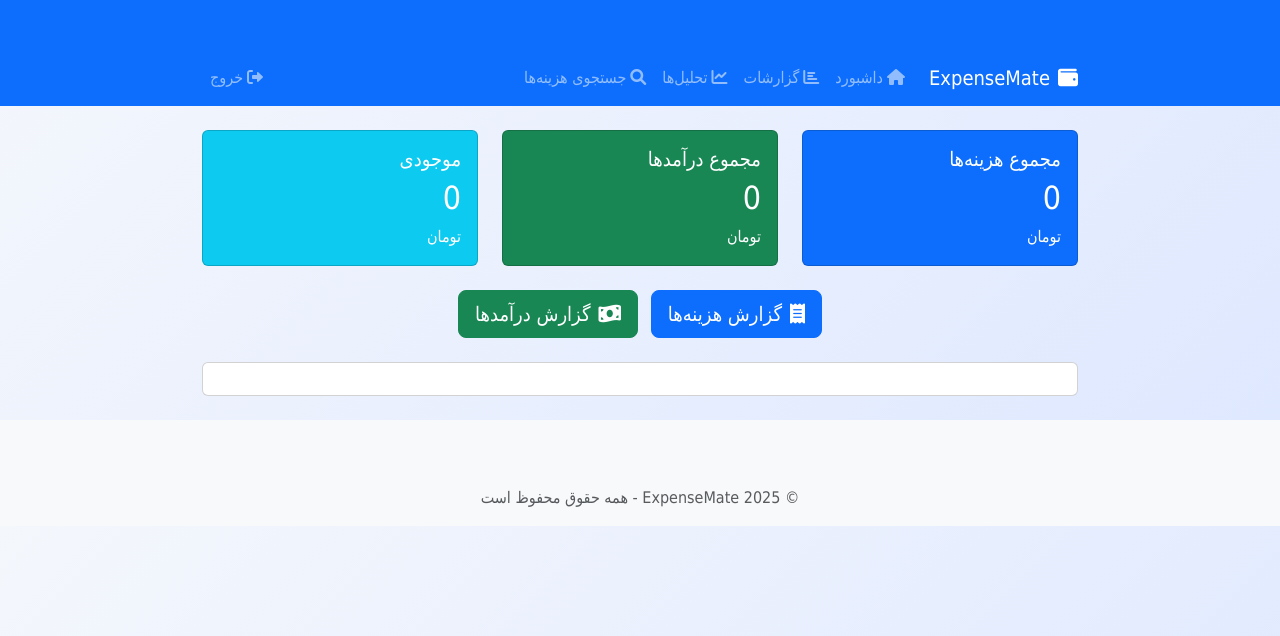
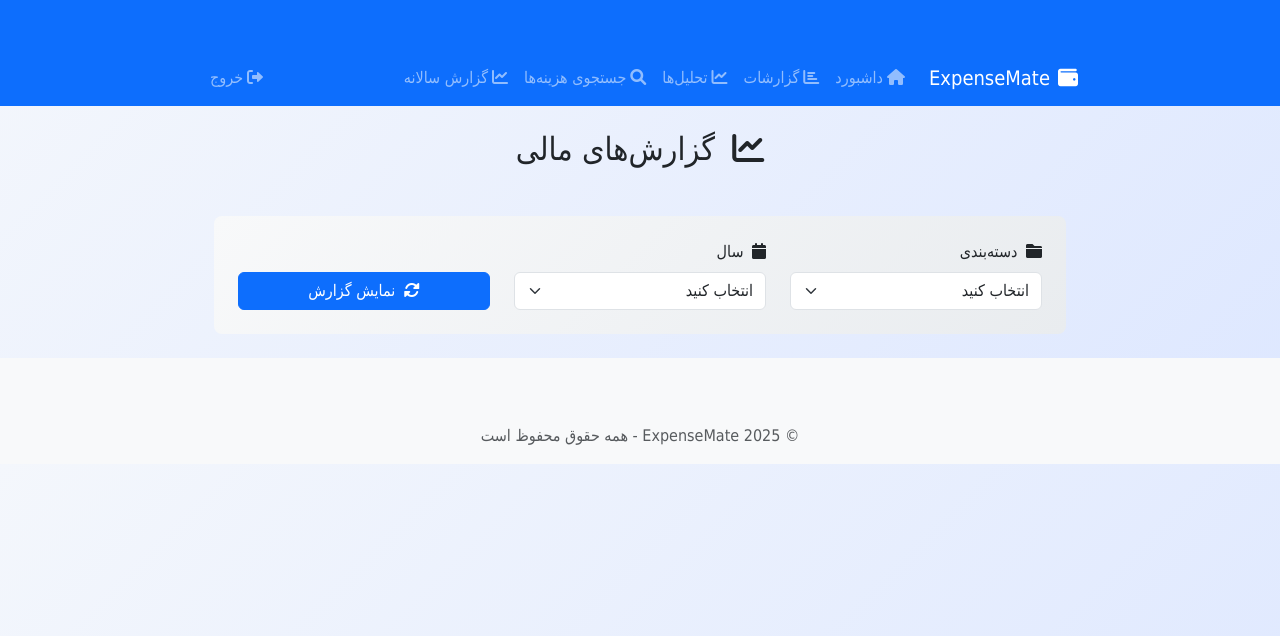
Before and after one commit to saeedzarbi/MoneyFlow, a Flask app: page /report in a window 1280 px wide. Shown: the top 636 px of the page. Run offline with Flask 3, Linux system fonts and the light colour scheme; the visitor is signed in with stand-in values (Sample User, id 1).

Commit message:
Add category yearly report API endpoint and corresponding JavaScript functionality for generating financial reports. Update report HTML template for improved layout and user interaction, including loading indicators and dynamic chart rendering.

```diff
--- a/Mate/routes.py
+++ b/Mate/routes.py
@@ -10,6 +10,7 @@ from persiantools.jdatetime import JalaliDate
 import requests
 import os
 from dotenv import load_dotenv
+from sqlalchemy import func
 
 load_dotenv()
 
@@ -218,7 +219,7 @@ def add_expense():
 
 @auth_bp.route('/report')
 @login_required
-def reports():
+def report():
     return render_template('report.html')
 
 @auth_bp.route('/get_all_report', methods=['GET'])
@@ -859,3 +860,64 @@ def get_category_expenses_summary():
 @login_required
 def category_expenses_page():
     return render_template('category_expenses.html')
+
+@auth_bp.route('/api/category_yearly_report')
+def category_yearly_report():
+    try:
+        category_id = request.args.get('category_id', type=int)
+        year = request.args.get('year', type=int)
+
+        if not category_id or not year:
+            return jsonify({'success': False, 'message': 'پارامترهای ورودی نامعتبر هستند'})
+
+        # دریافت اطلاعات دسته‌بندی
+        category = Category.query.get(category_id)
+        if not category:
+            return jsonify({'success': False, 'message': 'دسته‌بندی مورد نظر یافت نشد'})
+
+        # دریافت کل هزینه‌های سال برای محاسبه درصد
+        total_year_expenses = db.session.query(func.sum(Expense.amount)).filter(
+            extract('year', Expense.date) == year
+        ).scalar() or 0
+
+        # دریافت هزینه‌های ماهانه دسته‌بندی
+        monthly_expenses = db.session.query(
+            extract('month', Expense.date).label('month'),
+            func.sum(Expense.amount).label('amount'),
+            func.count(Expense.id).label('count')
+        ).filter(
+            Expense.category_id == category_id,
+            extract('year', Expense.date) == year
+        ).group_by(
+            extract('month', Expense.date)
+        ).all()
+
+        # محاسبه آمار کلی
+        total_category_amount = sum(expense.amount for expense in monthly_expenses)
+        average_monthly = total_category_amount / 12 if total_category_amount > 0 else 0
+        percentage_of_total = (total_category_amount / total_year_expenses * 100) if total_year_expenses > 0 else 0
+
+        # تبدیل نتایج به فرمت مورد نیاز
+        monthly_data = []
+        for expense in monthly_expenses:
+            percentage = (expense.amount / total_category_amount * 100) if total_category_amount > 0 else 0
+            monthly_data.append({
+                'month': int(expense.month),
+                'amount': expense.amount,
+                'transaction_count': expense.count,
+                'percentage': round(percentage, 2)
+            })
+
+        return jsonify({
+            'success': True,
+            'monthly_data': monthly_data,
+            'stats': {
+                'total_amount': total_category_amount,
+                'average_monthly': average_monthly,
+                'percentage_of_total': round(percentage_of_total, 2)
+            }
+        })
+
+    except Exception as e:
+        print(f"Error in category_yearly_report: {str(e)}")
+        return jsonify({'success': False, 'message': 'خطا در پردازش درخواست'})
--- a/Mate/static/js/report.js
+++ b/Mate/static/js/report.js
@@ -252,3 +252,194 @@ $(document).on("click", ".delete-income", function() {
         }
     });
 });
+
+document.addEventListener('DOMContentLoaded', function() {
+    // تعریف متغیرهای گلوبال
+    let expenseChart = null;
+    const persianMonths = [
+        'فروردین', 'اردیبهشت', 'خرداد', 'تیر', 'مرداد', 'شهریور',
+        'مهر', 'آبان', 'آذر', 'دی', 'بهمن', 'اسفند'
+    ];
+
+    function initializePage() {
+        loadCategories();
+        setupYearSelect();
+        setupEventListeners();
+    }
+
+    function loadCategories() {
+        const categorySelect = document.getElementById('categorySelect');
+        categorySelect.innerHTML = '<option value="">در حال بارگذاری...</option>';
+        categorySelect.disabled = true;
+
+        fetch('/get_categories')
+            .then(response => response.json())
+            .then(data => {
+                if (data.success) {
+                    categorySelect.innerHTML = '<option value="">انتخاب کنید</option>';
+                    data.categories.forEach(category => {
+                        const option = document.createElement('option');
+                        option.value = category.id;
+                        option.textContent = category.name;
+                        categorySelect.appendChild(option);
+                    });
+                } else {
+                    throw new Error(data.message || 'خطا در دریافت لیست دسته‌بندی‌ها');
+                }
+            })
+            .catch(error => {
+                console.error('Error loading categories:', error);
+                categorySelect.innerHTML = '<option value="">خطا در بارگذاری</option>';
+            })
+            .finally(() => {
+                categorySelect.disabled = false;
+            });
+    }
+
+    // تنظیم سال‌ها
+    function setupYearSelect() {
+        const yearSelect = document.getElementById('yearSelect');
+        const currentYear = new Date().toLocaleDateString('fa-IR', { year: 'numeric' });
+        const startYear = 1400; // می‌توانید این مقدار را تغییر دهید
+        const endYear = parseInt(currentYear);
+
+        yearSelect.innerHTML = '<option value="">انتخاب کنید</option>';
+        for (let year = endYear; year >= startYear; year--) {
+            const option = document.createElement('option');
+            option.value = year;
+            option.textContent = year;
+            yearSelect.appendChild(option);
+        }
+    }
+
+    // تنظیم event listeners
+    function setupEventListeners() {
+        document.getElementById('generateReport').addEventListener('click', generateReport);
+    }
+
+    // تولید گزارش
+    function generateReport() {
+        const categoryId = document.getElementById('categorySelect').value;
+        const year = document.getElementById('yearSelect').value;
+
+        if (!categoryId || !year) {
+            alert('لطفاً دسته‌بندی و سال را انتخاب کنید');
+            return;
+        }
+
+        showLoading(true);
+        fetch(`/api/category_yearly_report?category_id=${categoryId}&year=${year}`)
+            .then(response => response.json())
+            .then(data => {
+                if (data.success) {
+                    updateChart(data.monthly_data);
+                    updateStats(data.stats);
+                    updateTable(data.monthly_data);
+                    showReportSections(true);
+                } else {
+                    throw new Error(data.message || 'خطا در دریافت اطلاعات');
+                }
+            })
+            .catch(error => {
+                console.error('Error generating report:', error);
+                alert('خطا در دریافت اطلاعات: ' + error.message);
+            })
+            .finally(() => {
+                showLoading(false);
+            });
+    }
+
+    // به‌روزرسانی نمودار
+    function updateChart(monthlyData) {
+        const ctx = document.getElementById('expenseChart').getContext('2d');
+
+        if (expenseChart) {
+            expenseChart.destroy();
+        }
+
+        const amounts = new Array(12).fill(0);
+        monthlyData.forEach(data => {
+            amounts[data.month - 1] = data.amount;
+        });
+
+        expenseChart = new Chart(ctx, {
+            type: 'bar',
+            data: {
+                labels: persianMonths,
+                datasets: [{
+                    label: 'مبلغ هزینه (تومان)',
+                    data: amounts,
+                    backgroundColor: 'rgba(54, 162, 235, 0.5)',
+                    borderColor: 'rgba(54, 162, 235, 1)',
+                    borderWidth: 1
+                }]
+            },
+            options: {
+                responsive: true,
+                maintainAspectRatio: false,
+                scales: {
+                    y: {
+                        beginAtZero: true,
+                        ticks: {
+                            callback: function(value) {
+                                return new Intl.NumberFormat('fa-IR').format(value) + ' تومان';
+                            }
+                        }
+                    }
+                },
+                plugins: {
+                    tooltip: {
+                        callbacks: {
+                            label: function(context) {
+                                return new Intl.NumberFormat('fa-IR').format(context.raw) + ' تومان';
+                            }
+                        }
+                    }
+                }
+            }
+        });
+    }
+
+    // به‌روزرسانی آمار
+    function updateStats(stats) {
+        document.getElementById('totalExpense').textContent =
+            new Intl.NumberFormat('fa-IR').format(stats.total_amount) + ' تومان';
+        document.getElementById('averageExpense').textContent =
+            new Intl.NumberFormat('fa-IR').format(stats.average_monthly) + ' تومان';
+        document.getElementById('expensePercentage').textContent =
+            new Intl.NumberFormat('fa-IR').format(stats.percentage_of_total) + '%';
+    }
+
+    // به‌روزرسانی جدول
+    function updateTable(monthlyData) {
+        const tableBody = document.getElementById('expenseTable');
+        tableBody.innerHTML = '';
+
+        monthlyData.forEach(data => {
+            const row = document.createElement('tr');
+            row.innerHTML = `
+                <td>${persianMonths[data.month - 1]}</td>
+                <td>${new Intl.NumberFormat('fa-IR').format(data.amount)} تومان</td>
+                <td>${new Intl.NumberFormat('fa-IR').format(data.percentage)}%</td>
+                <td>${new Intl.NumberFormat('fa-IR').format(data.transaction_count)}</td>
+            `;
+            tableBody.appendChild(row);
+        });
+    }
+
+    // نمایش/مخفی کردن بخش‌های گزارش
+    function showReportSections(show) {
+        const sections = ['chartSection', 'statsSection', 'tableSection'];
+        sections.forEach(id => {
+            document.getElementById(id).style.display = show ? 'block' : 'none';
+        });
+    }
+
+    // نمایش/مخفی کردن لودینگ
+    function showLoading(show) {
+        document.getElementById('loading').style.display = show ? 'block' : 'none';
+    }
+
+    // شروع اجرای اسکریپت
+    initializePage();
+});
--- a/Mate/templates/base.html
+++ b/Mate/templates/base.html
@@ -41,8 +41,13 @@
                         </a>
                     </li>
                     <li class="nav-item">
-                        <a class="nav-link" href="{{ url_for('auth.category_expenses_page') }}">
+                        <a class="nav-link" href="{{ url_for('auth_bp.category_expenses') }}">
                             <i class="fas fa-search me-1"></i>جستجوی هزینه‌ها
+                        </a>
+                    </li>
+                    <li class="nav-item">
+                        <a class="nav-link" href="{{ url_for('auth_bp.report') }}">
+                            <i class="fas fa-chart-line me-1"></i>گزارش سالانه
                         </a>
                     </li>
                 </ul>
--- a/Mate/templates/report.html
+++ b/Mate/templates/report.html
@@ -1,119 +1,192 @@
 {% extends "base.html" %}
 
-{% block title %}گزارش هزینه‌ها و درآمدها{% endblock %}
+{% block title %}گزارش‌های مالی{% endblock %}
+
+{% block extra_css %}
+<style>
+    .report-card {
+        background: linear-gradient(135deg, #ffffff 0%, #f8f9fa 100%);
+        border: none;
+        box-shadow: 0 4px 6px rgba(0, 0, 0, 0.1);
+        transition: transform 0.3s ease;
+    }
+    .report-card:hover {
+        transform: translateY(-5px);
+    }
+    .chart-container {
+        position: relative;
+        height: 400px;
+        margin-bottom: 2rem;
+    }
+    .filter-section {
+        background: linear-gradient(135deg, #f8f9fa 0%, #e9ecef 100%);
+        padding: 1.5rem;
+        border-radius: 0.5rem;
+        margin-bottom: 2rem;
+    }
+    .stats-card {
+        background: linear-gradient(135deg, #ffffff 0%, #f8f9fa 100%);
+        border: none;
+        box-shadow: 0 2px 4px rgba(0, 0, 0, 0.05);
+        margin-bottom: 1rem;
+    }
+    .table th {
+        background-color: #f8f9fa;
+    }
+    .loading {
+        display: none;
+        position: fixed;
+        top: 50%;
+        left: 50%;
+        transform: translate(-50%, -50%);
+        z-index: 1000;
+        background: rgba(255, 255, 255, 0.9);
+        padding: 2rem;
+        border-radius: 0.5rem;
+        box-shadow: 0 4px 6px rgba(0, 0, 0, 0.1);
+    }
+    .loading i {
+        font-size: 2rem;
+        color: #0d6efd;
+        animation: spin 1s linear infinite;
+    }
+    @keyframes spin {
+        0% { transform: rotate(0deg); }
+        100% { transform: rotate(360deg); }
+    }
+</style>
+{% endblock %}
 
 {% block content %}
+<div class="container mt-4">
+    <div class="row mb-4">
+        <div class="col-12">
+            <h2 class="text-center mb-4">
+                <i class="fas fa-chart-line me-2"></i>
+                گزارش‌های مالی
+            </h2>
+        </div>
+    </div>
+
+    <!-- فیلترها -->
+    <div class="filter-section mb-4">
         <div class="row">
-    <!-- Summary Cards -->
-    <div class="col-md-4 mb-4">
-        <div class="card bg-primary text-white h-100">
-            <div class="card-body">
-                <h5 class="card-title">مجموع هزینه‌ها</h5>
-                <h2 class="card-text" id="totalCosts">0</h2>
-                <p class="card-text">تومان</p>
+            <div class="col-md-4">
+                <div class="form-group">
+                    <label for="categorySelect" class="form-label">
+                        <i class="fas fa-folder me-1"></i>
+                        دسته‌بندی
+                    </label>
+                    <select class="form-select" id="categorySelect">
+                        <option value="">انتخاب کنید</option>
+                    </select>
+                </div>
+            </div>
+            <div class="col-md-4">
+                <div class="form-group">
+                    <label for="yearSelect" class="form-label">
+                        <i class="fas fa-calendar me-1"></i>
+                        سال
+                    </label>
+                    <select class="form-select" id="yearSelect">
+                        <option value="">انتخاب کنید</option>
+                    </select>
+                </div>
+            </div>
+            <div class="col-md-4 d-flex align-items-end">
+                <button class="btn btn-primary w-100" id="generateReport">
+                    <i class="fas fa-sync-alt me-1"></i>
+                    نمایش گزارش
+                </button>
             </div>
         </div>
     </div>
-    <div class="col-md-4 mb-4">
-        <div class="card bg-success text-white h-100">
+
+    <!-- نمایش لودینگ -->
+    <div class="loading" id="loading">
+        <i class="fas fa-spinner"></i>
+        <p class="mt-2">در حال دریافت اطلاعات...</p>
+    </div>
+
+    <!-- نمودار -->
+    <div class="card report-card mb-4" id="chartSection" style="display: none;">
         <div class="card-body">
-                <h5 class="card-title">مجموع درآمدها</h5>
-                <h2 class="card-text" id="totalIncoms">0</h2>
-                <p class="card-text">تومان</p>
+            <h4 class="card-title text-center mb-4">
+                <i class="fas fa-chart-bar me-2"></i>
+                نمودار هزینه‌های ماهانه
+            </h4>
+            <div class="chart-container">
+                <canvas id="expenseChart"></canvas>
             </div>
         </div>
     </div>
-    <div class="col-md-4 mb-4">
-        <div class="card bg-info text-white h-100">
-            <div class="card-body">
-                <h5 class="card-title">موجودی</h5>
-                <h2 class="card-text" id="balance">0</h2>
-                <p class="card-text">تومان</p>
+
+    <!-- آمار کلی -->
+    <div class="row" id="statsSection" style="display: none;">
+        <div class="col-md-4">
+            <div class="card stats-card">
+                <div class="card-body text-center">
+                    <h5 class="card-title">
+                        <i class="fas fa-money-bill-wave me-2"></i>
+                        مجموع هزینه‌ها
+                    </h5>
+                    <p class="card-text h3" id="totalExpense">0 تومان</p>
+                </div>
+            </div>
+        </div>
+        <div class="col-md-4">
+            <div class="card stats-card">
+                <div class="card-body text-center">
+                    <h5 class="card-title">
+                        <i class="fas fa-chart-line me-2"></i>
+                        میانگین ماهانه
+                    </h5>
+                    <p class="card-text h3" id="averageExpense">0 تومان</p>
+                </div>
+            </div>
+        </div>
+        <div class="col-md-4">
+            <div class="card stats-card">
+                <div class="card-body text-center">
+                    <h5 class="card-title">
+                        <i class="fas fa-percentage me-2"></i>
+                        درصد از کل هزینه‌ها
+                    </h5>
+                    <p class="card-text h3" id="expensePercentage">0%</p>
                 </div>
             </div>
         </div>
     </div>
 
-<!-- Report Buttons -->
-<div class="row mb-4">
-    <div class="col-12 text-center">
-        <button class="btn btn-primary btn-lg me-2" id="filterBtn">
-            <i class="fas fa-receipt me-2"></i>گزارش هزینه‌ها
-        </button>
-        <button class="btn btn-success btn-lg" id="incomeBtn">
-            <i class="fas fa-money-bill-wave me-2"></i>گزارش درآمدها
-        </button>
-    </div>
-</div>
-
-<!-- Report Section -->
-<div class="row">
-    <div class="col-12">
-        <div class="card">
+    <!-- جدول جزئیات -->
+    <div class="card report-card mt-4" id="tableSection" style="display: none;">
         <div class="card-body">
-                <div id="reportSection" class="table-responsive">
-                    <!-- Report content will be loaded here -->
-                </div>
-            </div>
-        </div>
-    </div>
-</div>
-
-<!-- Expense Details Modal -->
-<div class="modal fade" id="expenseDetailsModal" tabindex="-1">
-    <div class="modal-dialog modal-lg">
-        <div class="modal-content">
-            <div class="modal-header">
-                <h5 class="modal-title">جزئیات هزینه‌ها</h5>
-                <button type="button" class="btn-close" data-bs-dismiss="modal"></button>
-            </div>
-            <div class="modal-body">
+            <h4 class="card-title text-center mb-4">
+                <i class="fas fa-table me-2"></i>
+                جزئیات هزینه‌های ماهانه
+            </h4>
             <div class="table-responsive">
                 <table class="table table-hover">
                     <thead>
                         <tr>
+                            <th>ماه</th>
                             <th>مبلغ</th>
-                                <th>توضیحات</th>
-                                <th>تاریخ</th>
-                                <th>عملیات</th>
+                            <th>درصد از کل سال</th>
+                            <th>تعداد تراکنش</th>
                         </tr>
                     </thead>
-                        <tbody id="expenseDetailsBody"></tbody>
+                    <tbody id="expenseTable">
+                    </tbody>
                 </table>
-                </div>
-            </div>
-        </div>
-    </div>
-</div>
-
-<!-- Income Details Modal -->
-<div class="modal fade" id="incomeDetailsModal" tabindex="-1">
-    <div class="modal-dialog modal-lg">
-        <div class="modal-content">
-            <div class="modal-header">
-                <h5 class="modal-title">جزئیات درآمدها</h5>
-                <button type="button" class="btn-close" data-bs-dismiss="modal"></button>
-            </div>
-            <div class="modal-body">
-                <div class="table-responsive">
-                    <table class="table table-hover">
-                        <thead>
-                            <tr>
-                                <th>مبلغ</th>
-                                <th>توضیحات</th>
-                                <th>تاریخ</th>
-                                <th>عملیات</th>
-                            </tr>
-                        </thead>
-                        <tbody id="incomeDetailsBody"></tbody>
-                    </table>
-                </div>
             </div>
         </div>
     </div>
 </div>
 {% endblock %}
 
-{% block extra_js %}
+{% block scripts %}
+<!-- Chart.js -->
+<script src="https://cdn.jsdelivr.net/npm/chart.js"></script>
+<!-- Custom JavaScript -->
 <script src="{{ url_for('static', filename='js/report.js') }}"></script>
 {% endblock %}
```
Lines whose indentation alone changed are shown as unchanged.
